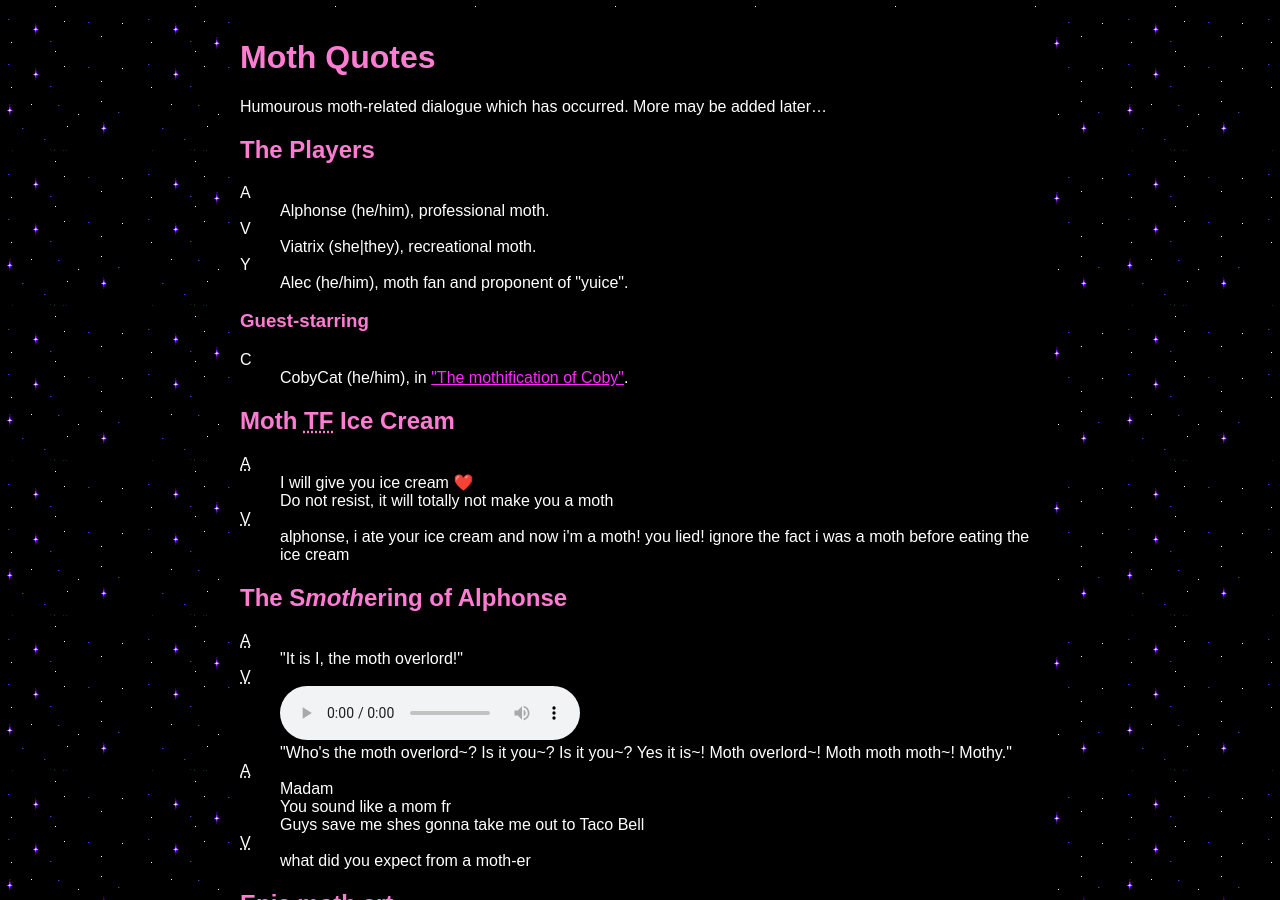
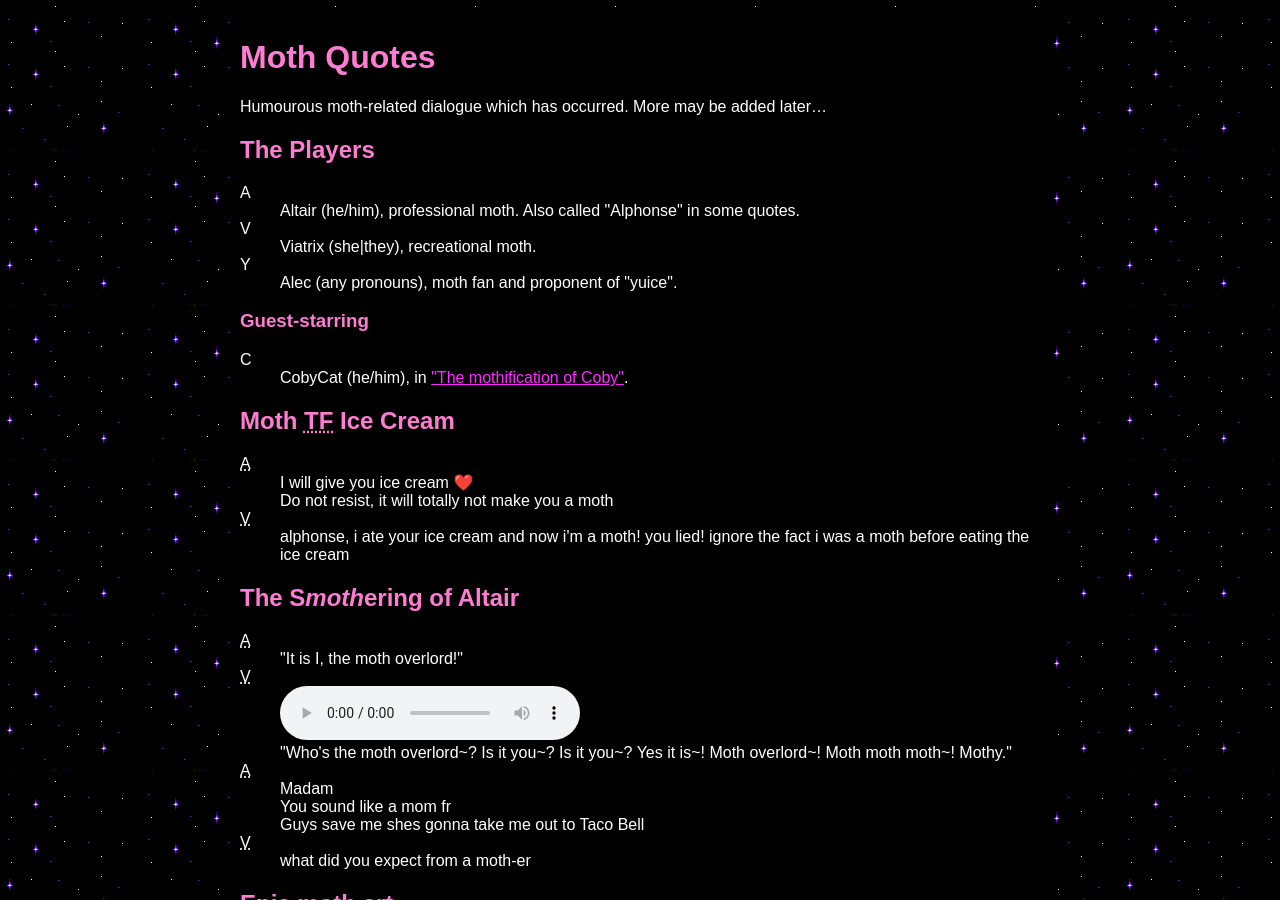
Before and after one commit to mincerafter42/mincerafter42.github.io, a Jekyll site: the page built from fun/moth/quotes.html, in a window 1280 px wide and 900 px high. Built offline with Jekyll 4.4.1, drawn with Linux system fonts in a browser that asks for light colours; some web fonts are replaced; some of the changed text lies outside the part shown.

Commit message:
Updated Altair's name and Alec's pronouns

```diff
--- a/fun/moth/quotes.html
+++ b/fun/moth/quotes.html
@@ -7,11 +7,11 @@ Humourous moth-related dialogue which has occurred. More may be added later…
 <h2>The Players</h2>
 <dl>
 <dt>A
-<dd>Alphonse (he/him), professional moth.
+<dd>Altair (he/him), professional moth. Also called "Alphonse" in some quotes.
 <dt>V
 <dd>Viatrix (she|they), recreational moth.
 <dt>Y
-<dd>Alec (he/him), moth fan and proponent of "yuice".
+<dd>Alec (any pronouns), moth fan and proponent of "yuice".
 </dl>
 
 <h3>Guest-starring</h3>
@@ -30,14 +30,14 @@ Humourous moth-related dialogue which has occurred. More may be added later…
 <dd>alphonse, i ate your ice cream and now i'm a moth! you lied! ignore the fact i was a moth before eating the ice cream
 </dl>
 
-<h2 id=sMOTHer>The S<em>moth</em>ering of Alphonse</h2>
+<h2 id=sMOTHer>The S<em>moth</em>ering of Altair</h2>
 <dl>
-<dt><abbr title=Alphonse>A</abbr>
+<dt><abbr title=Altair>A</abbr>
 <dd>"It is I, the moth overlord!"
 <dt><abbr title=Viatrix>V</abbr>
 <dd><audio controls src=viatrix1.mp3><a href=viatrix1.mp3>[Listen to audio]</a></audio>
 <dd>"Who's the moth overlord~? Is it you~? Is it you~? Yes it is~! Moth overlord~! Moth moth moth~! Mothy."
-<dt><abbr title=Alphonse>A</abbr>
+<dt><abbr title=Altair>A</abbr>
 <dd>Madam
 <br>You sound like a mom fr
 <br>Guys save me shes gonna take me out to Taco Bell
@@ -62,13 +62,13 @@ Humourous moth-related dialogue which has occurred. More may be added later…
 <br><details><summary>Image</summary><img src=yuice.png alt=": [A drawing of a moth sitting in a full water bowl labelled &quot;YUICE&quot;.]" width=980 height=768></details>
 <dt><abbr title=Viatrix>V</abbr>
 <dd>moth <strong>smol</strong>
-<dt><abbr title=Alphonse>A</abbr>
+<dt><abbr title=Altair>A</abbr>
 <dd>It’s like a dog bowl lmao
 <dt><abbr title=Alec>Y</abbr>
 <dd>Exactly hahahahaha
 <dt><abbr title=Viatrix>V</abbr>
 <dd>into my moth art folder it goes ❤️
-<dt><abbr title=Alphonse>A</abbr>
+<dt><abbr title=Altair>A</abbr>
 <dd>Now Viatrix must draw the moth
 <dt><abbr title=Alec>Y</abbr>
 <dd>Yeeesss
@@ -76,16 +76,16 @@ Humourous moth-related dialogue which has occurred. More may be added later…
 <dd>what shall i draw the moth doing
 <dt><abbr title=Alec>Y</abbr>
 <dd>Eating pants
-<dt><abbr title=Alphonse>A</abbr>
+<dt><abbr title=Altair>A</abbr>
 <dd>Hugging Alec ❤️
 <br>VIATRIX AND ALEX GROUP HUG
 <dt><abbr title=Alec>Y</abbr>
 <dd>GROUP HUG!!!!!
-<dt><abbr title=Alphonse>A</abbr>
+<dt><abbr title=Altair>A</abbr>
 <dd>GROUP HUGGGG
 <dt><abbr title=Viatrix>V</abbr>
 <dd>that would be great but i've already started drawing a moth eating pants 😅
-<dt><abbr title=Alphonse>A</abbr>
+<dt><abbr title=Altair>A</abbr>
 <dd>Oh well
 <br>I’m eating Alec’s pants
 <br>SKILL ISSUE
@@ -99,51 +99,51 @@ Humourous moth-related dialogue which has occurred. More may be added later…
 <br>❤️
 <dt><abbr title=Viatrix>V</abbr>
 <dd>now alphonse must draw the moth >:)
-<dt><abbr title=Alphonse>A</abbr>
+<dt><abbr title=Altair>A</abbr>
 <dd>I can't draw
 <dt><abbr title=Viatrix>V</abbr>
 <dd>have you considered: doing it anyway
-<dt><abbr title=Alphonse>A</abbr>
+<dt><abbr title=Altair>A</abbr>
 <dd><details><summary>Image</summary><img src=mothspaint.png alt=": [A screenshot of Microsoft Paint, showing an image consisting only of the word &quot;Moth&quot;.]" width=1522 height=857><br></details>
 I drew moth
 <br>😛
 <dt><abbr title=Viatrix>V</abbr>
 <dd>lol
-<dt><abbr title=Alphonse>A</abbr>
+<dt><abbr title=Altair>A</abbr>
 <dd>I AM AN ARTIST NOW
 <dt><abbr title=Alec>Y</abbr>
 <dd>Assemble!!!!!
 <br><details><summary>Image</summary><img src=moth-composite.png alt=": [The previous three images composited together.]" width=2024 height=820></details>
-<dt><abbr title=Alphonse>A</abbr>
+<dt><abbr title=Altair>A</abbr>
 <dd>lmfao
 <br>Moths assemble!
 <br>Guys my moth is the greatest one there don't @ me
 </dl>
 
-<h2 id=sMOTHer2>The S<em>moth</em>ering of Alphonse, part 2</h2>
+<h2 id=sMOTHer2>The S<em>moth</em>ering of Altair, part 2</h2>
 <dl>
 <dt><abbr title=Viatrix>V</abbr>
 <dd>omg there is a moth driving a robot and the moth is <em>floof</em>
-<dt><abbr title=Alphonse>A</abbr>
+<dt><abbr title=Altair>A</abbr>
 <dd>That robot is my war machine
 <br>Fear me Ж️
 <dt><abbr title=Viatrix>V</abbr>
 <dd>aww lookit the moth overlord with his fear-striking war machine
 <br>glompable
-<dt><abbr title=Alphonse>A</abbr>
+<dt><abbr title=Altair>A</abbr>
 <dd>Viatrix I will take over the world one day
 <br>Don’t underestimate me 😭
 <dt><abbr title=Viatrix>V</abbr>
 <dd>and then i will <abbr title="like a big hug.">glomp</abbr> you :p
-<dt><abbr title=Alphonse>A</abbr>
+<dt><abbr title=Altair>A</abbr>
 <dd>NOOO YOULL MAKE MY EMPIRE FALL APART
 <dt><abbr title=Viatrix>V</abbr>
 <dd>how will glomping make your empire fall apart? :p
-<dt><abbr title=Alphonse>A</abbr>
+<dt><abbr title=Altair>A</abbr>
 <dd>Because everyone will see how much of a softie I am 🥹
 <dt><abbr title=Viatrix>V</abbr>
 <dd>but they can already see your soft floofy fur :p
-<dt><abbr title=Alphonse>A</abbr>
+<dt><abbr title=Altair>A</abbr>
 <dd>😭
 <dt><abbr title=Viatrix>V</abbr>
 <dd>floofy and snuggable ruler of the world :3
@@ -151,15 +151,15 @@ I drew moth
 
 <h2 id=coby>The mothification of Coby</h2>
 <dl>
-<dt><abbr title=Alphonse>A</abbr>
+<dt><abbr title=Altair>A</abbr>
 <dd>I will turn you into a moth, Coby 😛
 <dt><abbr title=Viatrix>V</abbr>
 <dd>mothification
-<dt><abbr title=Alphonse>A</abbr>
+<dt><abbr title=Altair>A</abbr>
 <dd>COMMENCE THE MOTHIFICATION
 <dt><abbr title=Viatrix>V</abbr>
 <dd>ok coby, for the subsequent several seconds stay standing in that spot... and pay no mind to the mothification ray which happens to be pointed at the very same spot...
-<dt><abbr title=Alphonse>A</abbr>
+<dt><abbr title=Altair>A</abbr>
 <dd>Coby will be mothed
 <dt><abbr title=CobyCat>C</abbr>
 <dd>That seems like a suspiciously specific request, but okay. I am sure nothing life-altering will unexpectedly happen.
@@ -167,7 +167,7 @@ I drew moth
 <dd><i>*ZAP*</i>
 <dt><abbr title=CobyCat>C</abbr>
 <dd><i>surprised moth noises</i>
-<dt><abbr title=Alphonse>A</abbr>
+<dt><abbr title=Altair>A</abbr>
 <dd>Did he get mothed?
 <dt><abbr title=CobyCat>C</abbr> (now with the username MobyMoth)
 <dd>I don't notice anything different.
```
